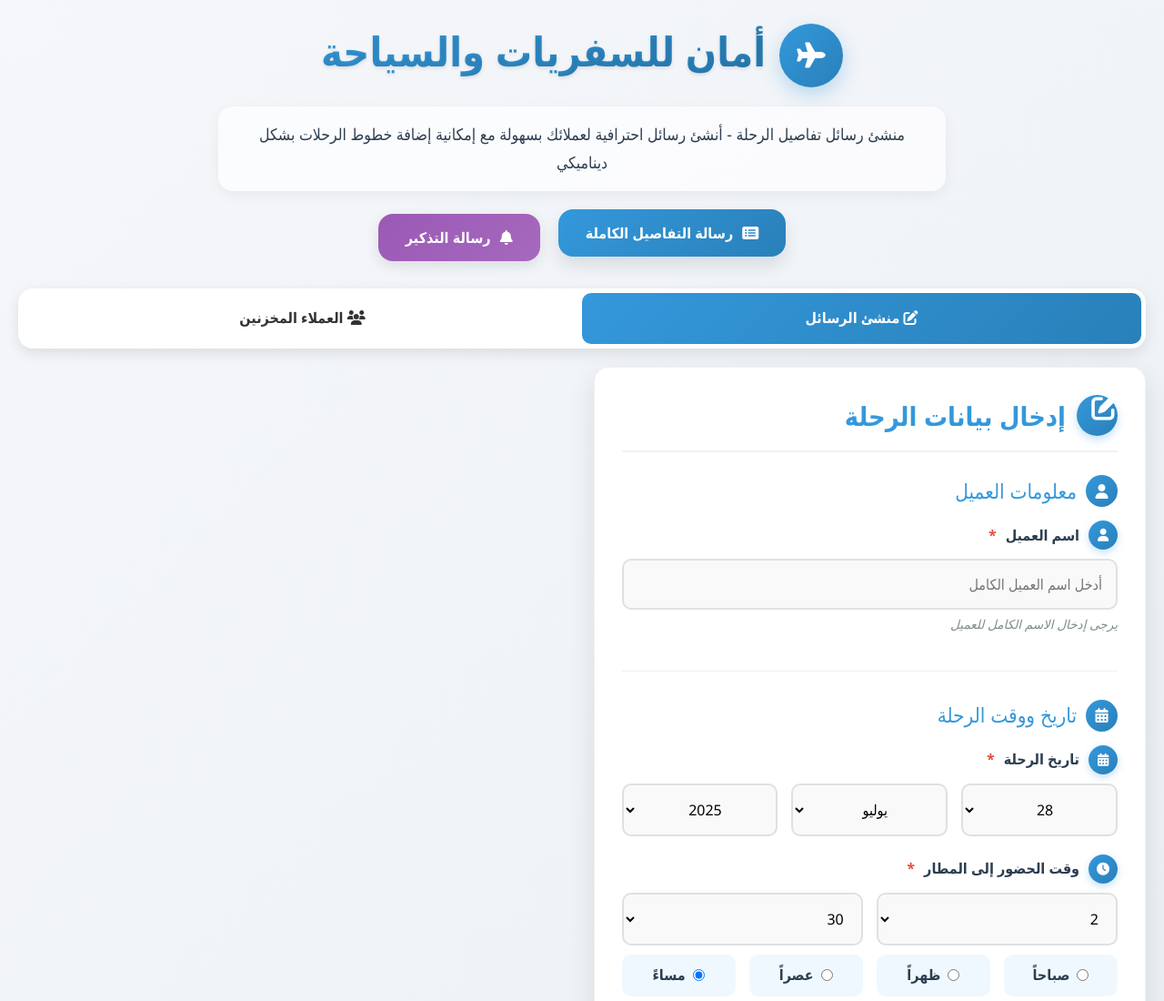
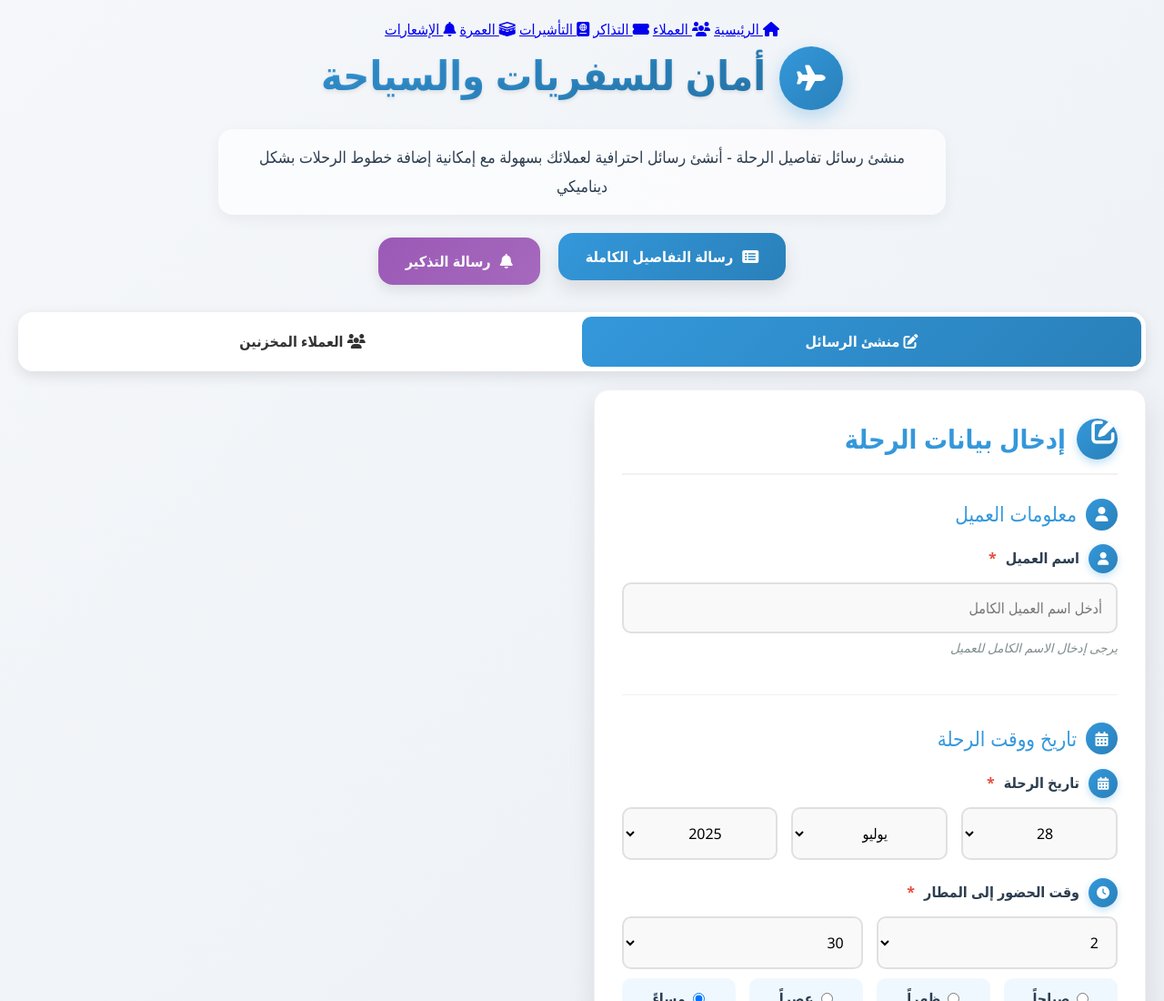
Before and after one commit to osama2020almorisi/Am, a plain HTML site: page clients.html in a window 1280 px wide. Shown: the top 1100 px of the page at 91% size. Drawn offline with Linux system fonts and the light colour scheme.

Commit message:
Add navigation links to clients.html

```diff
--- a/clients.html
+++ b/clients.html
@@ -934,6 +934,15 @@
 </head>
 <body>
     <header>
+            <nav>
+      <a href="index.html"><i class="fas fa-home"></i> الرئيسية</a>
+      <a href="clients.html" class="active"><i class="fas fa-users"></i> العملاء</a>
+      <a href="flights.html"><i class="fas fa-ticket-alt"></i> التذاكر</a>
+      <a href="visas.html"><i class="fas fa-passport"></i> التأشيرات</a>
+      <a href="umrah.html"><i class="fas fa-kaaba"></i> العمرة</a>
+      <a href="notifications.html"><i class="fas fa-bell"></i> الإشعارات</a>
+
+    </nav>
         <div class="logo">
             <div class="logo-icon">
                 <i class="fas fa-plane"></i>
```
